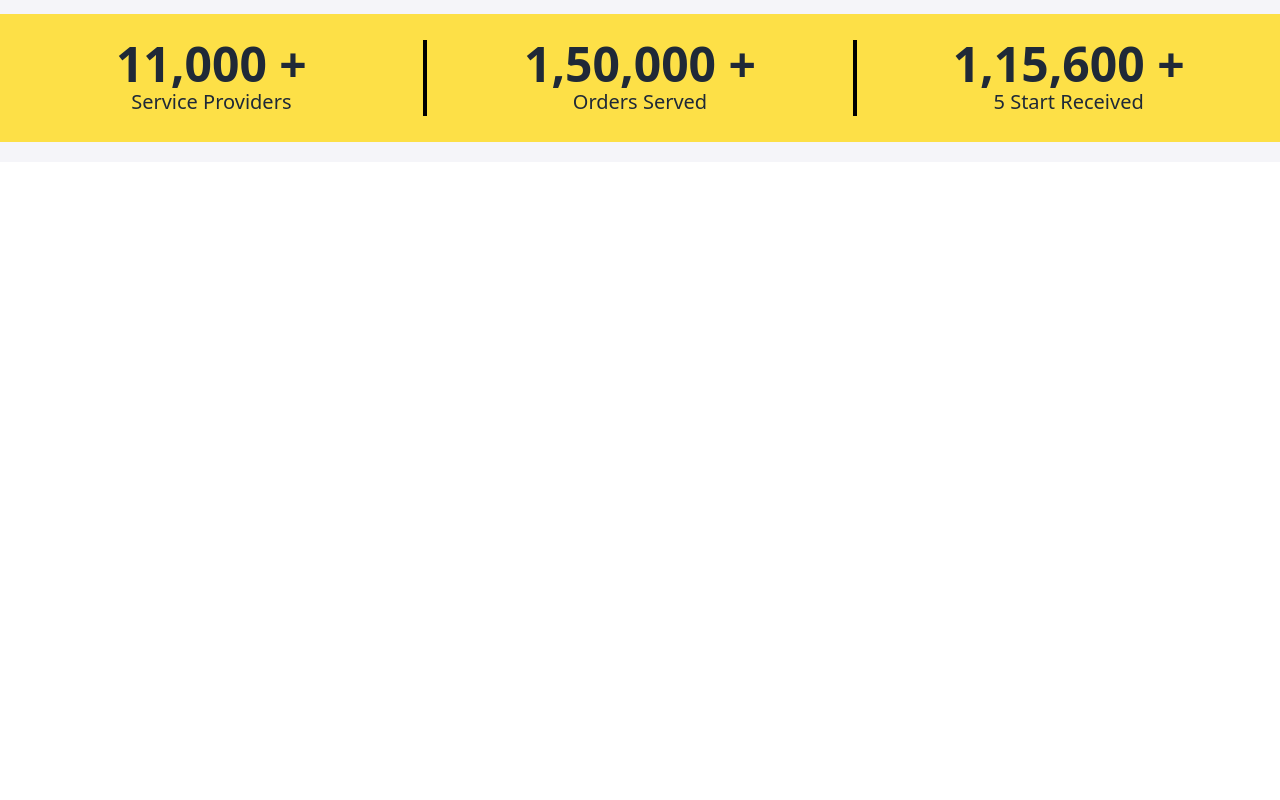
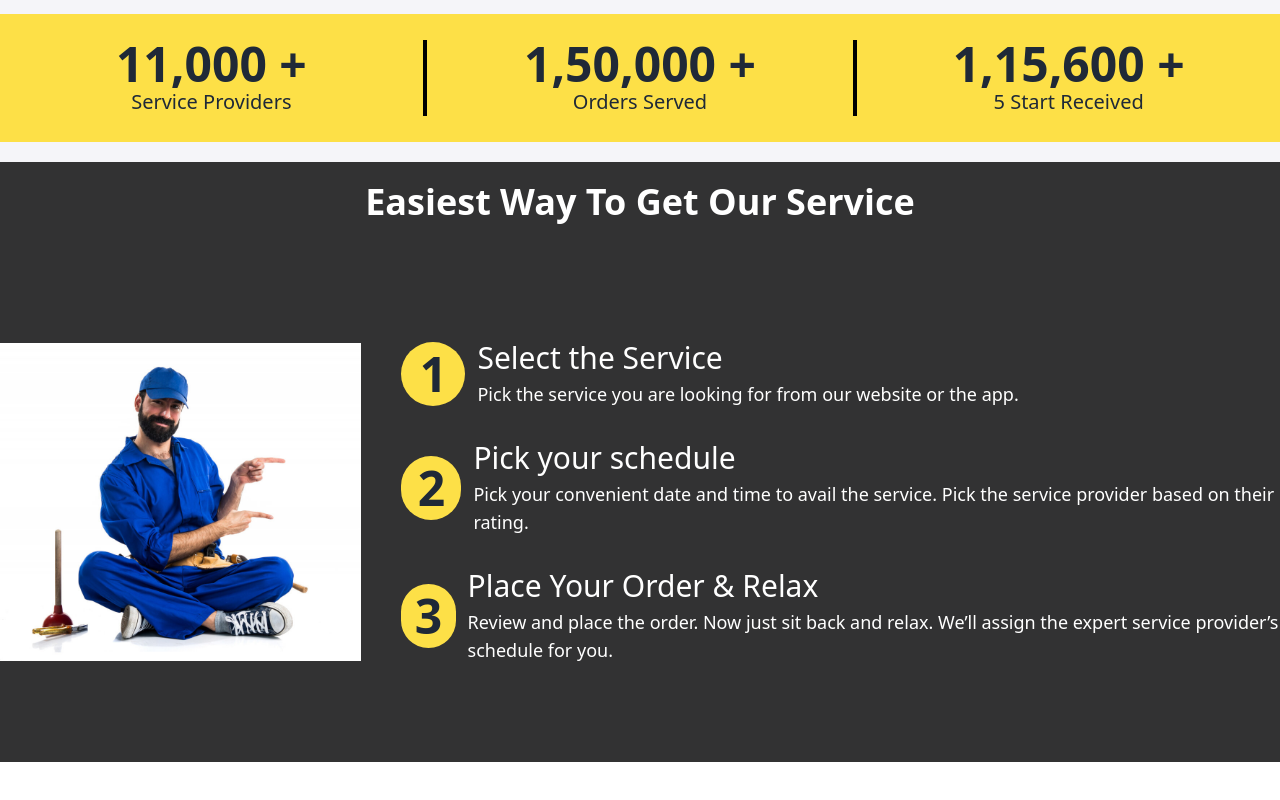
Before and after one commit to Amin7775/House-Master-client-side, a React (Vite) app: page / in a window 1280 px wide. Shown: the part 1582-2382 px from the top of the page. Before the commit the page ends 1744 px from the top, so only its background shows below. Built offline with nearby package versions, Linux system fonts and the light colour scheme.

Commit message:
Added How It Works section of home page

```diff
--- a/src/pages/Home/Home.jsx
+++ b/src/pages/Home/Home.jsx
@@ -1,4 +1,5 @@
 import Banner from "./Banner/Banner";
+import HowItWorks from "./HowItWorks/HowItWorks";
 import WhyChooseUs from "./WhyChooseUs/WhyChooseUs";
 // import Banner2 from "./Banner/Banner2";
 
@@ -9,7 +10,7 @@ const Home = () => {
             <Banner ></Banner>
             {/* <Banner2></Banner2> */}
             <WhyChooseUs></WhyChooseUs>
-
+            <HowItWorks></HowItWorks>
         </div>
     );
 };
--- /dev/null
+++ b/src/pages/Home/HowItWorks/HowItWorks.jsx
@@ -0,0 +1,43 @@
+import howItWorks from "../../../assets/images/HowItWoks3.jpg"
+
+const HowItWorks = () => {
+    return (
+        <div className="h-[600px] bg-[#323233]">
+            <h1 className="text-white text-center font-semibold text-4xl pt-5">Easiest Way To Get Our Service</h1>
+            <div className="container mx-auto flex justify-center gap-10 items-center h-full pb-10">
+            <div className="w-1/3">
+                <img src={howItWorks} alt="" />
+            </div>
+            <div className="flex flex-col gap-8 justify-start">
+                {/* first */}
+                <div className="flex items-center gap-3">
+                    <p className="bg-yellow-300 rounded-full w-16 h-16  flex items-center justify-center font-semibold text-5xl">1</p>
+                    <div>
+                    <p className="text-white text-3xl font-medium mb-1">Select the Service</p>
+                    <p className="text-white text-lg">Pick the service you are looking for from our website or the app.</p>
+                    </div>
+                </div>
+                {/* second */}
+                <div className="flex items-center gap-3">
+                    <p className="bg-yellow-300 rounded-full w-16 h-16  flex items-center justify-center font-semibold text-5xl">2</p>
+                    <div>
+                    <p className="text-white text-3xl font-medium mb-1">Pick your schedule</p>
+                    <p className="text-white text-lg">Pick your convenient date and time to avail the service. Pick the service provider based on their rating.</p>
+                    </div>
+                </div>
+                {/* Third */}
+                <div className="flex items-center gap-3">
+                    <p className="bg-yellow-300 rounded-full w-16 h-16  flex items-center justify-center font-semibold text-5xl">3</p>
+                    <div>
+                    <p className="text-white text-3xl font-medium mb-1">Place Your Order & Relax</p>
+                    <p className="text-white text-lg">Review and place the order. Now just sit back and relax. We’ll assign the expert service provider’s schedule for you.</p>
+                    </div>
+                </div>
+
+            </div>
+            </div>
+        </div>
+    );
+};
+
+export default HowItWorks;
```
Also changed, not shown: src/assets/images/HowItWoks3.jpg (added), src/assets/images/HowItWoks3_1.jpg (added).
